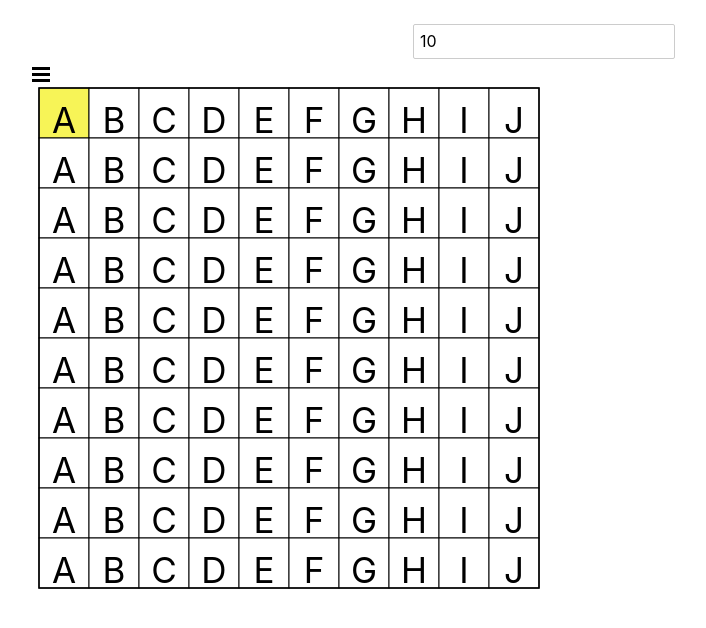
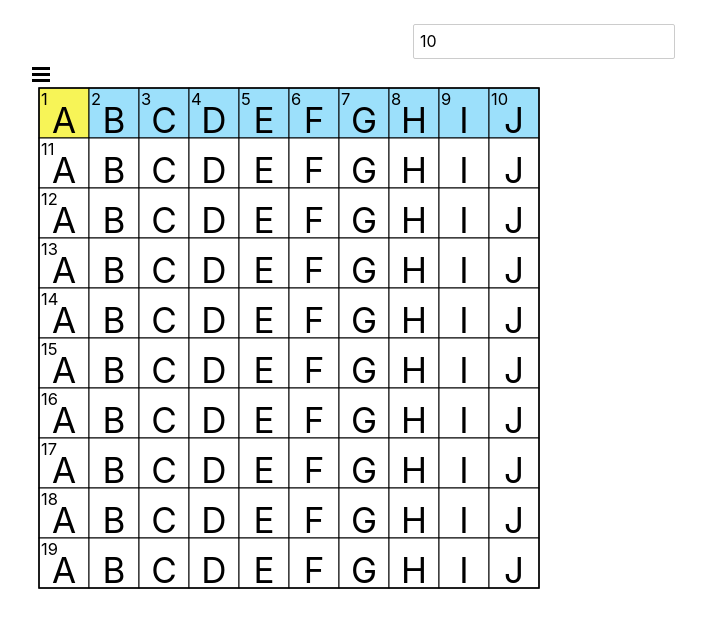
Before and after one commit to j-norwood-young/jxword-creator, a Svelte app: page / in a window 1280 px wide. Shown: the top 628 px of the page, without its empty margins (96-802 px from the left). Built offline with nearby package versions, Linux system fonts and the light colour scheme.

Commit message:
Moving, marking words

```diff
--- a/src/App.svelte
+++ b/src/App.svelte
@@ -39,14 +39,32 @@
 
 	function handleMove(event) {
 		const direction = event.detail;
-		grid.handleMove(direction);
+		const currentDir = grid.getDir();
+		let newDir;
+		if (direction === "down" || direction === "up") {
+			// grid.setDir("down");
+			newDir = "down";
+		}
+		if (direction === "left" || direction === "right") {
+			// grid.setDir("across");
+			newDir = "across";
+		}
+		if (newDir !== currentDir) {
+			grid.setDir(newDir);
+		} else {
+			grid.handleMove(direction);
+		}
 	}
 
 	function handleLetter(event) {
 		const letter = event.detail;
 		let {row, col} = grid.getCurrentPos();
 		sample_grid[row][col] = letter;
-		grid.moveRight();
+		if (grid.getDir() === "across") {
+			grid.moveRight();
+		} else {
+			grid.moveDown();
+		}
 	}
 
 	function handleBackspace(event) {
--- a/src/Grid.svelte
+++ b/src/Grid.svelte
@@ -2,7 +2,10 @@
 export let size = 10;
 
 let active = [];
+let number_grid = [];
+let marked_word_grid = [];
 export let grid = [];
+export let direction = "across"; // across or down
 export let totalWidth = 500;
 export let totalHeight = 500;
 export let outerBorderWidth = 1.5;
@@ -20,6 +23,7 @@ let debug = false;
 let restoreState = false;
 
 let fontSize;
+let numFontSize;
 let cellWidth;
 let cellHeight;
 let viewbox_width;
@@ -32,73 +36,165 @@ $: {
     cellWidth = totalWidth / size;
     cellHeight = totalHeight / size;
     fontSize = cellWidth * fontRatio;
-    // grid = [];
+    numFontSize = cellWidth * numRatio;
     for (let i = 0; i < size; i++) {
         // grid[i] = [];
+        number_grid[i] = [];
+        // marked_word_grid[i] = [];
         for (let j = 0; j < size; j++) {
             if (!grid[i]) {
                 grid[i] = [];
             }
             grid[i][j] = grid[i][j] || " ";
+            number_grid[i][j] = null;
+            // marked_word_grid[i][j] = false;
+        }
+    }
+    drawNumbers();
+    drawMarkedWordGrid();
+}
+
+export function selectCell(e) {
+    current_row = e.srcElement.getAttribute("data-row");
+    current_col = e.srcElement.getAttribute("data-col");
+    drawMarkedWordGrid();
+}
+
+function isStartOfAcross(col, row) {
+    if (grid[col][row] === "#") return false;
+    return ((col === 0) || (grid[col - 1][row] == "#"));
+}
+
+function isStartOfDown(col, row) {
+    if (grid[col][row] === "#") return false;
+    return ((row === 0) || (grid[col][row - 1] == "#"));
+}
+
+function drawNumbers() {
+    // A cell gets a number if it has a block or edge above or to the left of it, and a blank letter to the bottom or right of it respectively
+    // Populate a number grid while we're at it
+    let num = 1;
+    for (let col = 0; col < size; col++) {
+        for (let row = 0; row < size; row++) {
+            let drawNum = isStartOfAcross(col, row) || isStartOfDown(col, row);
+            if (drawNum) {
+                drawNumber(col, row, num++);
+            }
         }
     }
 }
 
-function selectCell(e) {
-    console.log(e.srcElement);
-    current_row = e.srcElement.getAttribute("data-row");
-    current_col = e.srcElement.getAttribute("data-col");
+function drawNumber(col, row, num) {
+    number_grid[col][row] = num;
+}
+
+function drawMarkedWordGrid() {
+    marked_word_grid = Array(size).fill(false).map(() => Array(size).fill(false));
+    if (direction === "across") {
+        for (let col = current_col; col < size; col++) {
+            if (grid[current_row][col] === "#") {
+                break;
+            }
+            marked_word_grid[current_row][col] = true;
+        }
+        for (let col = current_col; col >= 0; col--) {
+            if (grid[current_row][col] === "#") {
+                break;
+            }
+            marked_word_grid[current_row][col] = true;
+        }
+    } else { // down
+        for (let row = current_row; row < size; row++) {
+            if (grid[row][current_col] === "#") {
+                break;
+            }
+            marked_word_grid[row][current_col] = true;
+        }
+        for (let row = current_row; row >= 0; row--) {
+            if (grid[row][current_col] === "#") {
+                break;
+            }
+            marked_word_grid[row][current_col] = true;
+        }
+    }
 }
 
 export function moveUp() {
     if (current_row > 0) {
         current_row--;
     }
+    drawMarkedWordGrid();
 }
 
 export function moveDown() {
     if (current_row < size - 1) {
         current_row++;
     }
+    drawMarkedWordGrid();
 }
 
 export function moveLeft() {
     if (current_col > 0) {
         current_col--;
     }
+    drawMarkedWordGrid();
 }
 
 export function moveRight() {
     if (current_col < size - 1) {
         current_col++;
     }
+    drawMarkedWordGrid();
 }
 
 export function moveStartOfRow() {
     current_col = 0;
+    drawMarkedWordGrid();
 }
 
 export function moveEndOfRow() {
     current_col = size - 1;
+    drawMarkedWordGrid();
 }
 
-export function handleMove(direction) {
-    console.log(direction);
-    if (direction === "up") {
+export function handleMove(dir) {
+    if (dir === "up") {
         moveUp();
     }
-    if (direction === "down") {
+    if (dir === "down") {
         moveDown();
     }
-    if (direction === "left") {
+    if (dir === "left") {
         moveLeft();
     }
-    if (direction === "right") {
+    if (dir === "right") {
         moveRight();
     }
-    if (direction === "backsapce") {
+    if (dir === "backsapce") {
         backspace();
     }
+}
+
+export function changeDir() {
+    if (direction === "across") {
+        direction = "down";
+    } else {
+        direction = "across";
+    }
+    drawMarkedWordGrid();
+}
+
+export function setDir(dir) {
+    if (dir === "across") {
+        direction = "across";
+    } else {
+        direction = "down";
+    }
+    drawMarkedWordGrid();
+}
+
+export function getDir() {
+    return direction;
 }
 
 export function getCurrentPos() {
@@ -115,12 +211,15 @@ export function getCurrentPos() {
         <g class="cell-group">
             {#each grid as row_data, row}
                 {#each row_data as letter, col}
-                    <g id="jxword-cell-{col}-{row}" class="jxword-cell" style="z-index: 20" class:active="{(current_row === row && current_col === col)}" on:click="{() => {current_row = row; current_col = col; console.log(current_col, current_row) }}">
+                    <g id="jxword-cell-{col}-{row}" class="jxword-cell" style="z-index: 20" class:selected="{(current_row === row && current_col === col)}" class:active="{(marked_word_grid[row][col])}" on:click="{() => {current_row = row; current_col = col; drawMarkedWordGrid(); }}">
                         {#if letter=="#"}
                             <rect class="jxword-cell-rect" role="cell" tabindex="-1" aria-label="" x="{(cellWidth * col) + margin}" y="{(cellHeight * row) + margin}" width="{cellWidth}" height="{cellHeight}" stroke="{innerBorderColour}" stroke-width="{innerBorderWidth}" fill="{fillColour}" data-col="{col}" data-row="{row }" contenteditable="true"></rect>
                         {:else}
                             <rect class="jxword-cell-rect" role="cell" tabindex="-1" aria-label="" x="{(cellWidth * col) + margin}" y="{(cellHeight * row) + margin}" width="{cellWidth}" height="{cellHeight}" stroke="{innerBorderColour}" stroke-width="{innerBorderWidth}" fill="{backgroundColour}" data-col="{col}" data-row="{row }" contenteditable="true"></rect>
                             <text id="jxword-letter-{col}-{row}" x="{ ((cellWidth * col) + margin) + (cellWidth / 2) }" y="{ ((cellHeight * row) + margin) + cellHeight - (cellHeight * 0.1) }" text-anchor="middle" font-size="{ fontSize }" width="{ cellWidth }">{ letter }</text>
+                        {/if}
+                        {#if (number_grid[row][col] != null)}
+                            <text x="{(cellWidth * col) + margin + 2}" y="{(cellHeight * row) + margin + numFontSize}" text-anchor="left" font-size="{ numFontSize }">{ (number_grid[row][col]) }</text>
                         {/if}
                     </g>
                 {/each}
@@ -142,9 +241,14 @@ export function getCurrentPos() {
         }
         .active {
             rect.jxword-cell-rect {
+                fill: #9ce0fb;
+            }
+        }
+        .selected {
+            rect.jxword-cell-rect {
                 fill: #f7f457;
             }
+        }
 
-        }
     }
 </style>
```
